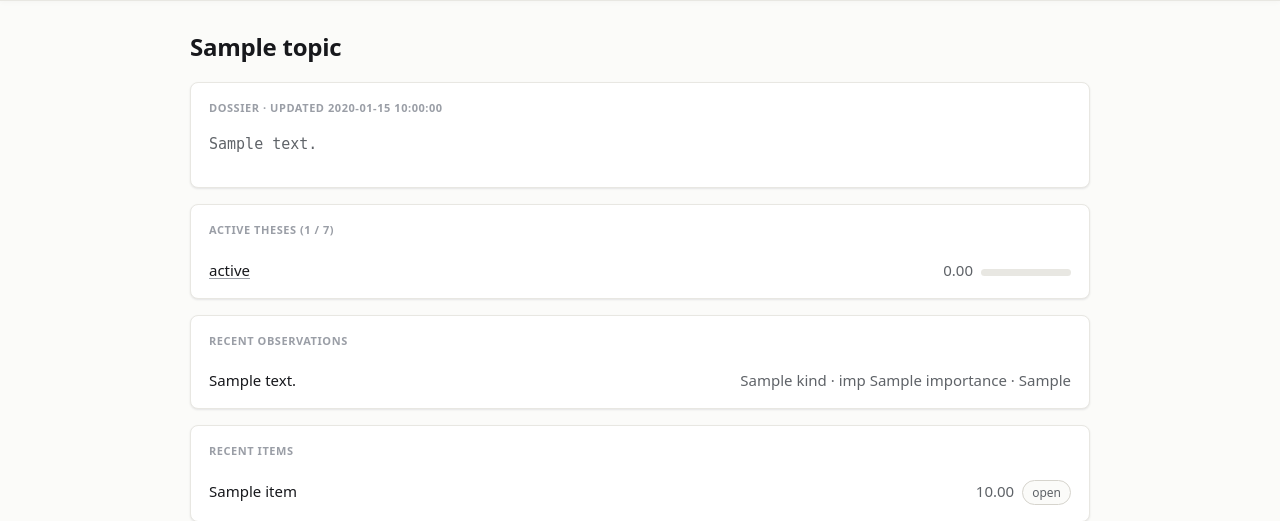
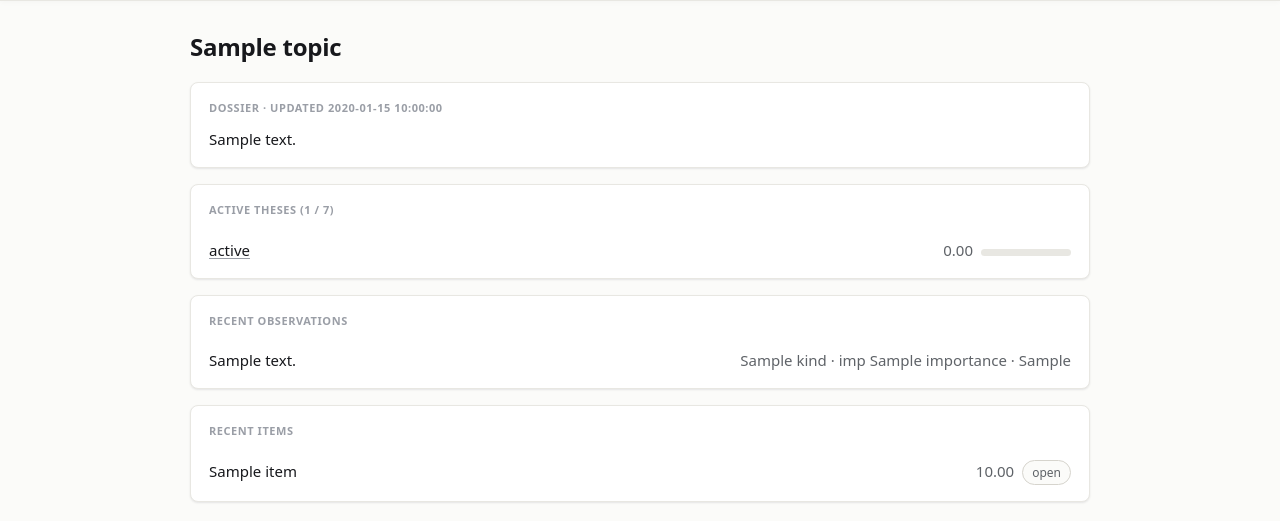
Before and after one commit to RavindraTarunokusumo/perpetual-analyst, a Flask app: template src/perpetual_analyst/web/templates/topic.html in a window 1280 px wide. Shown: the part 52-573 px from the top of the page. Run offline with Flask 3, Linux system fonts and the light colour scheme; the template is opened without the code that fills it: most values are stand-ins (such as "Sample title", 1, 10 or a date in 2020).

Commit message:
feat(web): render dossiers as markdown via shared jinja filter
render_report_html lifted to module-level render_markdown, registered as
the 'markdown' filter; topic and reading pages drop the <pre> dump.

Co-Authored-By: Claude Fable 5 <noreply@anthropic.com>

```diff
--- a/src/perpetual_analyst/web/app.py
+++ b/src/perpetual_analyst/web/app.py
@@ -21,6 +21,16 @@ from flask import (
 )
 
 from perpetual_analyst.web import queries
+
+
+def render_markdown(text: str | None) -> str:
+    if not text:
+        return ""
+    # Source is analyst-controlled markdown stored locally; rendered with |safe
+    # and no HTML sanitization (loopback-only single-user tool). The [item:N]
+    # citation path is retired (provenance lives in Postgres claim_evidence),
+    # so report markdown renders directly.
+    return md.markdown(text, extensions=["fenced_code", "tables", "footnotes"])
 
 
 def create_app(db_path: str) -> Flask:
@@ -54,21 +64,14 @@ def create_app(db_path: str) -> Flask:
         if origin is not None and urlparse(origin).netloc != request.host:
             abort(403)
 
-    def render_report_html(full_markdown: str | None) -> str:
-        if not full_markdown:
-            return ""
-        # Source is analyst-controlled markdown stored locally; rendered with |safe
-        # and no HTML sanitization (loopback-only single-user tool). The [item:N]
-        # citation path is retired (provenance lives in Postgres claim_evidence),
-        # so report markdown renders directly.
-        return md.markdown(full_markdown, extensions=["fenced_code", "tables", "footnotes"])
+    app.jinja_env.filters["markdown"] = render_markdown
 
     @app.route("/")
     def today():
         if request.cookies.get("reading") == "1":
             return redirect(url_for("reading"))
         report = queries.latest_report(get_conn())
-        report_html = render_report_html(report["full_markdown"]) if report else ""
+        report_html = render_markdown(report["full_markdown"]) if report else ""
         return render_template("today.html", report=report, report_html=report_html)
 
     @app.route("/reports")
@@ -100,7 +103,7 @@ def create_app(db_path: str) -> Flask:
         report = queries.report_by_date(get_conn(), report_date)
         if report is None:
             abort(404)
-        report_html = render_report_html(report["full_markdown"])
+        report_html = render_markdown(report["full_markdown"])
         return render_template("report_detail.html", report=report, report_html=report_html)
 
     @app.route("/topics")
--- a/src/perpetual_analyst/web/static/app.css
+++ b/src/perpetual_analyst/web/static/app.css
@@ -180,3 +180,6 @@ form.inline { display: inline; }
 }
 .report table { display: block; overflow-x: auto; }
 .reading article { margin: 0 auto 24px; }
+.prose { max-width: 720px; }
+.prose > :first-child { margin-top: 0; }
+.prose > :last-child { margin-bottom: 0; }
--- a/src/perpetual_analyst/web/templates/reading.html
+++ b/src/perpetual_analyst/web/templates/reading.html
@@ -5,7 +5,7 @@
 {% for d in dossiers %}
 <article class="card">
   <div class="label"><a href="{{ url_for('topic', slug=d.slug) }}">{{ d.name }}</a> · updated {{ d.updated_at or '—' }}</div>
-  <pre style="white-space:pre-wrap">{{ d.content }}</pre>
+  <div class="prose">{{ d.content | markdown | safe }}</div>
 </article>
 {% else %}
 <p class="empty">No dossiers yet.</p>
--- a/src/perpetual_analyst/web/templates/topic.html
+++ b/src/perpetual_analyst/web/templates/topic.html
@@ -4,7 +4,7 @@
 {% if dossier %}
 <section class="card">
   <div class="label">Dossier · updated {{ dossier.updated_at or '—' }}</div>
-  <pre class="muted" style="white-space:pre-wrap">{{ dossier.content }}</pre>
+  <div class="prose">{{ dossier.content | markdown | safe }}</div>
 </section>
 {% endif %}
 
```
Also changed, not shown: tests/test_web_routes.py (+28 -0 lines).
